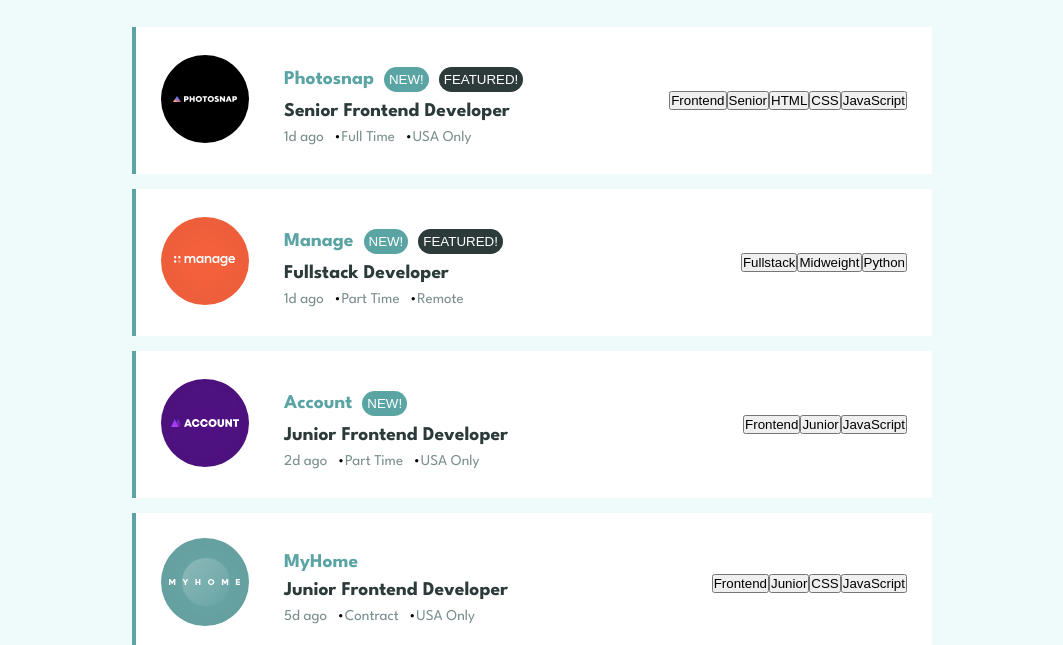
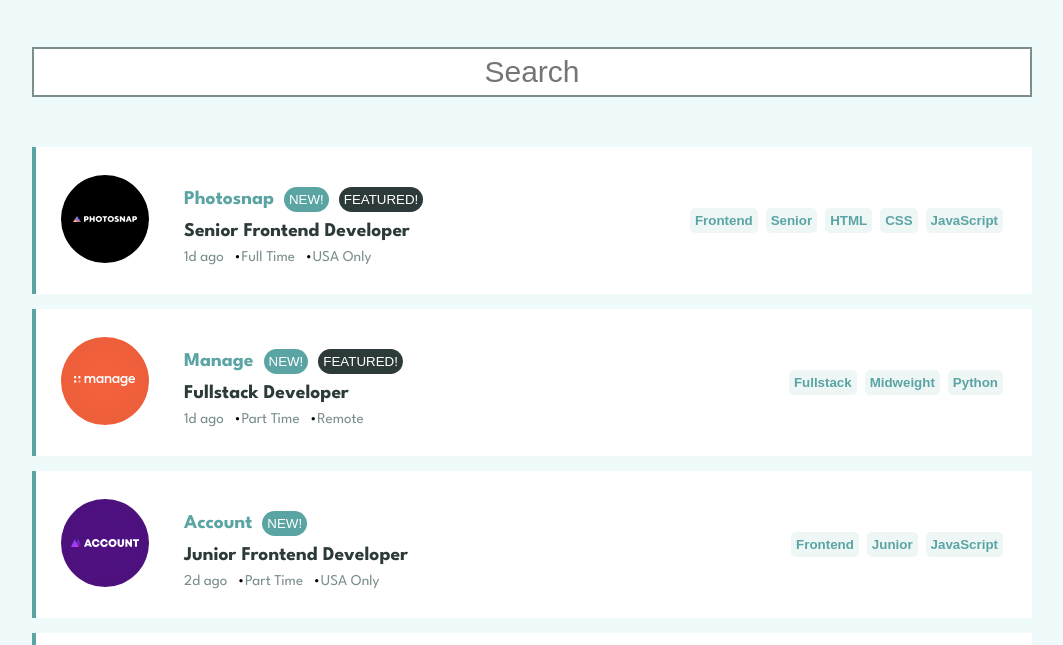
Before and after one commit to mladen-lukic111/job-listings, a plain HTML site: page index.html in a window 1280 px wide. Shown: the part 135-780 px from the top of the page, without its empty margins (108-1171 px from the left). Drawn offline with Linux system fonts and the light colour scheme.

Commit message:
Added search box

```diff
--- a/css/style.css
+++ b/css/style.css
@@ -23,7 +23,7 @@ h1 {
     margin-top: 2em;
 }
 .jobs-container {
-    width: 800px;
+    width: 1000px;
     height: auto;
     margin: 2em auto;
     background-color: var(--background);
@@ -82,3 +82,32 @@ h1 {
 .description .featured-btn {
     background-color: var(--very-dark-cyan);
 }
+.categories button {
+    background-color: var(--light-cyan);
+    border: none;
+    padding: 5px;
+    font-weight: 800;
+    color: var(--primary);
+    border-radius: 5px;
+    margin: 0 4px;
+}
+.categories button:hover {
+    cursor: pointer;
+    background-color: var(--primary);
+    color: #fff;
+    transition: 0.3s ease-in-out;
+}
+.search-field {
+    display: block;
+    margin: 50px auto;
+    border: 2px solid var(--dark-cyan);
+    width: 1000px;
+    height: 50px;
+    text-align: center;
+    font-size: 2em;
+    font-weight: 400;
+    outline: none;
+}
+.search-field:focus {
+    border-color: var(--very-dark-cyan);
+}
--- a/index.html
+++ b/index.html
@@ -17,6 +17,8 @@
 
   <h1>Job Listings App</h1>
 
+  <input type="text" class="search-field" placeholder="Search">
+
   <div class="jobs-container"></div>
 
   <script src="js/script.js"></script>
--- a/js/script.js
+++ b/js/script.js
@@ -37,6 +37,7 @@ const populateHTML = async () => {
       ? `<button class='featured-btn'>Featured!</button>`
       : "";
 
+
     // Each category from array alone
     const categoryHTML = job.categories.map(category => `<button classs='category'>${category}</button>`).join("");
 
```
